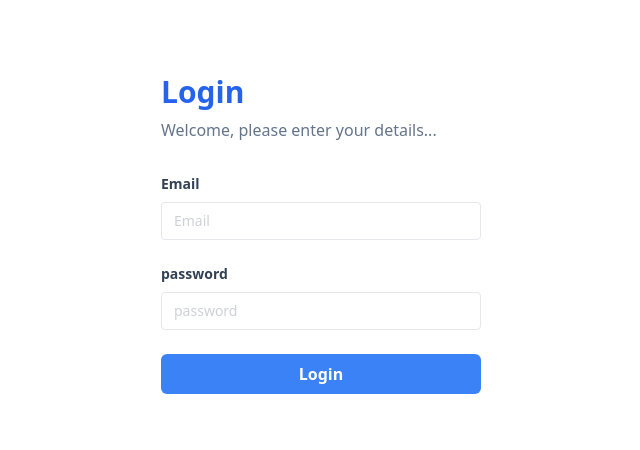
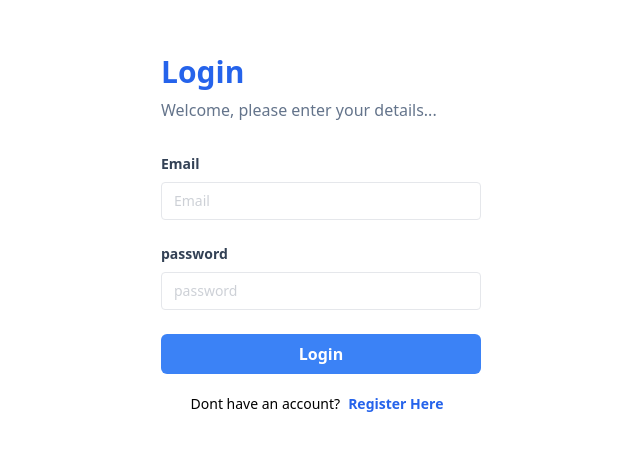
Before and after one commit to ardwiinoo/react-vite, a React (Vite) app: page /login in a window 1280 px wide. Shown: the part 166-616 px from the top of the page, without its empty margins (319-959 px from the left). Built offline with nearby package versions, Linux system fonts and the light colour scheme.

Commit message:
use conditional rendering

```diff
--- a/src/components/Layouts/AuthLayout.tsx
+++ b/src/components/Layouts/AuthLayout.tsx
@@ -1,6 +1,9 @@
+import { Link } from "react-router-dom"
+
 interface Props {
     children: React.ReactNode,
-    title: string
+    title: string,
+    type: string
 }
 
 const AuthLayout = (props: Props) => {
@@ -12,6 +15,22 @@
                     Welcome, please enter your details...
                 </p>
                 {props.children}
+                <p className="text-sm mt-5 text-center">
+
+                {/* using Ternary */}
+                {props.type === 'login' ? 'Dont have an account?' : 'Already have an account?'}
+
+                {/* using single condition */}
+                {props.type === 'login' && (
+                    <Link to="/register" className="px-2 font-bold text-blue-600">Register Here</Link>
+                )}
+
+                {props.type === 'register' && (
+                    <Link to="/login" className="px-2 font-bold text-blue-600">Login Here</Link>
+                )}
+
+                {/* Bisa juga pakai if else */}
+            </p>
             </div>
         </div>
     )
```
